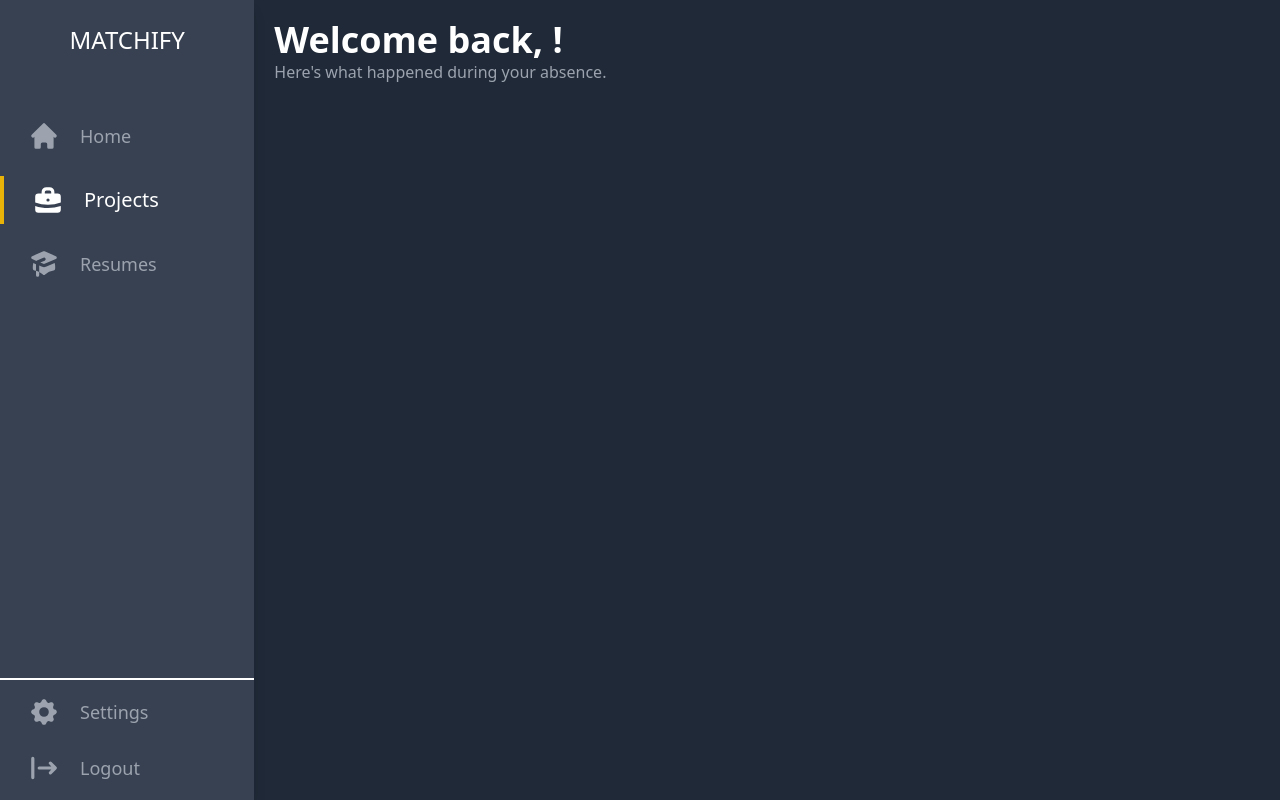
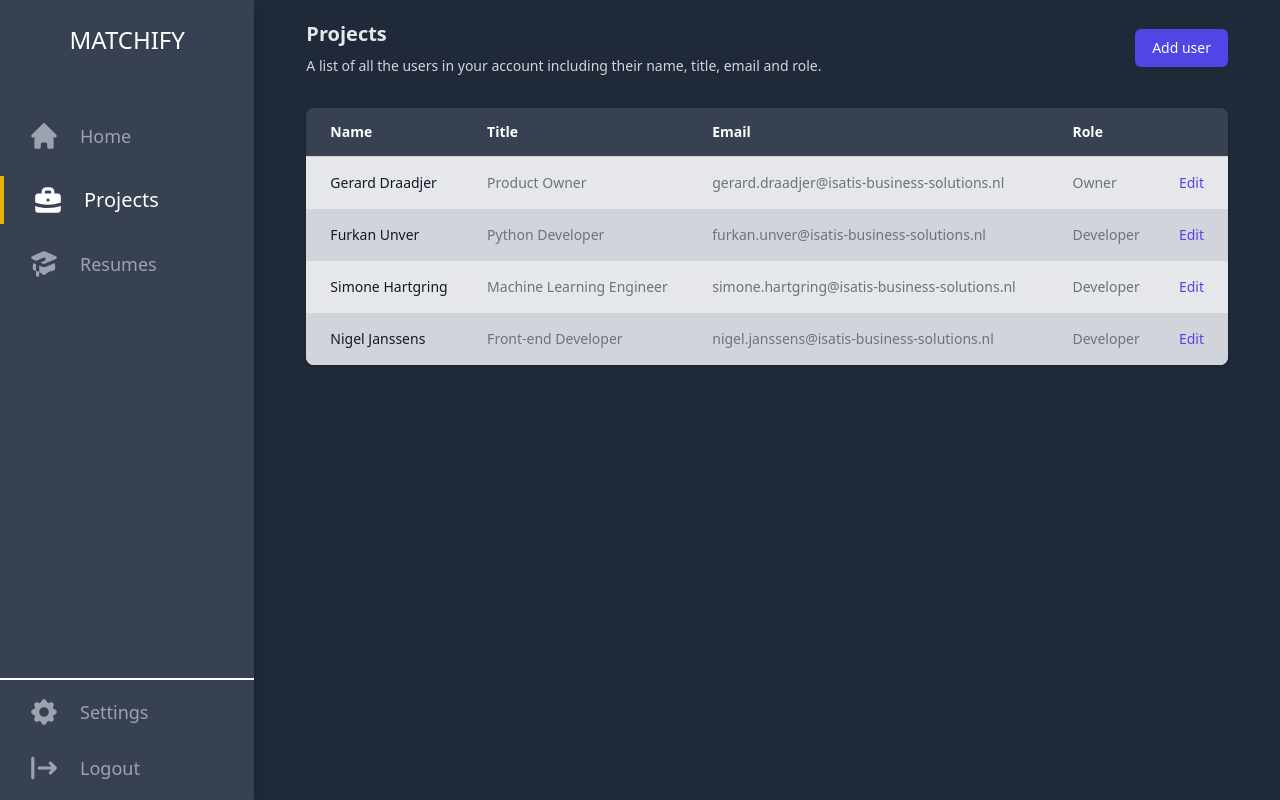
Before and after one commit to Nigeljanssens220/ibs-matchmaking, a Next.js app: page /dashboard/projects in a window 1280 px wide. Built offline with nearby package versions, Linux system fonts and the light colour scheme; no server answers.

Commit message:
add basic table view for projects

```diff
--- /dev/null
+++ b/src/components/Table/index.tsx
@@ -0,0 +1,150 @@
+import { FC } from 'react'
+
+const people = [
+    {
+        name: 'Gerard Draadjer',
+        title: 'Product Owner',
+        email: 'gerard.draadjer@isatis-business-solutions.nl',
+        role: 'Owner',
+    },
+    {
+        name: 'Furkan Unver',
+        title: 'Python Developer',
+        email: 'furkan.unver@isatis-business-solutions.nl',
+        role: 'Developer',
+    },
+    {
+        name: 'Simone Hartgring',
+        title: 'Machine Learning Engineer',
+        email: 'simone.hartgring@isatis-business-solutions.nl',
+        role: 'Developer',
+    },
+    {
+        name: 'Nigel Janssens',
+        title: 'Front-end Developer',
+        email: 'nigel.janssens@isatis-business-solutions.nl',
+        role: 'Developer',
+    },
+    // More people...
+]
+
+interface TableItemProps {
+    name: string
+    title: string
+    email: string
+    role: string
+}
+
+interface TableProps {
+    items: TableItemProps[]
+}
+
+const Table: FC<TableProps> = ({ items }) => {
+    return (
+        <div className="px-4 sm:px-6 lg:px-8">
+            <div className="sm:flex sm:items-center">
+                <div className="sm:flex-auto">
+                    <h1 className="text-xl font-semibold text-gray-200">
+                        Projects
+                    </h1>
+                    <p className="mt-2 text-sm text-gray-300">
+                        A list of all the users in your account including their
+                        name, title, email and role.
+                    </p>
+                </div>
+                <div className="mt-4 sm:mt-0 sm:ml-16 sm:flex-none">
+                    <button
+                        type="button"
+                        className="inline-flex items-center justify-center rounded-md border border-transparent bg-indigo-600 px-4 py-2 text-sm font-medium text-white shadow-sm hover:bg-indigo-700 focus:outline-none focus:ring-2 focus:ring-indigo-500 focus:ring-offset-2 sm:w-auto"
+                    >
+                        Add user
+                    </button>
+                </div>
+            </div>
+            <div className="mt-8 flex flex-col">
+                <div className="-my-2 -mx-4 overflow-x-auto sm:-mx-6 lg:-mx-8">
+                    <div className="inline-block min-w-full py-2 align-middle md:px-6 lg:px-8">
+                        <div className="overflow-hidden shadow ring-1 ring-black ring-opacity-5 md:rounded-lg">
+                            <table className="min-w-full divide-y divide-gray-300">
+                                <thead className="bg-gray-700">
+                                    <tr>
+                                        <th
+                                            scope="col"
+                                            className="py-3.5 pl-4 pr-3 text-left text-sm font-semibold text-white sm:pl-6"
+                                        >
+                                            Name
+                                        </th>
+                                        <th
+                                            scope="col"
+                                            className="px-3 py-3.5 text-left text-sm font-semibold text-white"
+                                        >
+                                            Title
+                                        </th>
+                                        <th
+                                            scope="col"
+                                            className="px-3 py-3.5 text-left text-sm font-semibold text-white"
+                                        >
+                                            Email
+                                        </th>
+                                        <th
+                                            scope="col"
+                                            className="px-3 py-3.5 text-left text-sm font-semibold text-white"
+                                        >
+                                            Role
+                                        </th>
+                                        <th
+                                            scope="col"
+                                            className="relative py-3.5 pl-3 pr-4 sm:pr-6"
+                                        >
+                                            <span className="sr-only">
+                                                Edit
+                                            </span>
+                                        </th>
+                                    </tr>
+                                </thead>
+                                <tbody className="bg-gray-200">
+                                    {items.map((item, itemIdx) => (
+                                        <tr
+                                            key={item.email}
+                                            className={
+                                                itemIdx % 2 === 0
+                                                    ? undefined
+                                                    : 'bg-gray-300'
+                                            }
+                                        >
+                                            <td className="whitespace-nowrap py-4 pl-4 pr-3 text-sm font-medium text-gray-900 sm:pl-6">
+                                                {item.name}
+                                            </td>
+                                            <td className="whitespace-nowrap px-3 py-4 text-sm text-gray-500">
+                                                {item.title}
+                                            </td>
+                                            <td className="whitespace-nowrap px-3 py-4 text-sm text-gray-500">
+                                                {item.email}
+                                            </td>
+                                            <td className="whitespace-nowrap px-3 py-4 text-sm text-gray-500">
+                                                {item.role}
+                                            </td>
+                                            <td className="relative whitespace-nowrap py-4 pl-3 pr-4 text-right text-sm font-medium sm:pr-6">
+                                                <a
+                                                    href="#"
+                                                    className="text-indigo-600 hover:text-indigo-900"
+                                                >
+                                                    Edit
+                                                    <span className="sr-only">
+                                                        , {item.name}
+                                                    </span>
+                                                </a>
+                                            </td>
+                                        </tr>
+                                    ))}
+                                </tbody>
+                            </table>
+                        </div>
+                    </div>
+                </div>
+            </div>
+        </div>
+    )
+}
+
+export default Table
--- a/src/pages/dashboard/projects.tsx
+++ b/src/pages/dashboard/projects.tsx
@@ -3,19 +3,42 @@
 
 import { useSession } from 'next-auth/react'
 import DashboardLayout from '@/components/Layout/Dashboard'
+import Table from '@/components/Table'
+
+const people = [
+    {
+        name: 'Gerard Draadjer',
+        title: 'Product Owner',
+        email: 'gerard.draadjer@isatis-business-solutions.nl',
+        role: 'Owner',
+    },
+    {
+        name: 'Furkan Unver',
+        title: 'Python Developer',
+        email: 'furkan.unver@isatis-business-solutions.nl',
+        role: 'Developer',
+    },
+    {
+        name: 'Simone Hartgring',
+        title: 'Machine Learning Engineer',
+        email: 'simone.hartgring@isatis-business-solutions.nl',
+        role: 'Developer',
+    },
+    {
+        name: 'Nigel Janssens',
+        title: 'Front-end Developer',
+        email: 'nigel.janssens@isatis-business-solutions.nl',
+        role: 'Developer',
+    },
+    // More people...
+]
 
 const Projects: NextPage = () => {
     const { data: session } = useSession()
-    console.log(session)
     return (
         <DashboardLayout>
             <div className="flex flex-col w-full p-5 h-screen">
-                <h1 className="text-4xl font-semibold text-white">
-                    Welcome back, {session?.user?.name?.split(' ')[0]}!
-                </h1>
-                <h2 className="text-md text-gray-400">
-                    Here&#x27;s what happened during your absence.
-                </h2>
+                <Table items={people} />
             </div>
         </DashboardLayout>
     )
```
